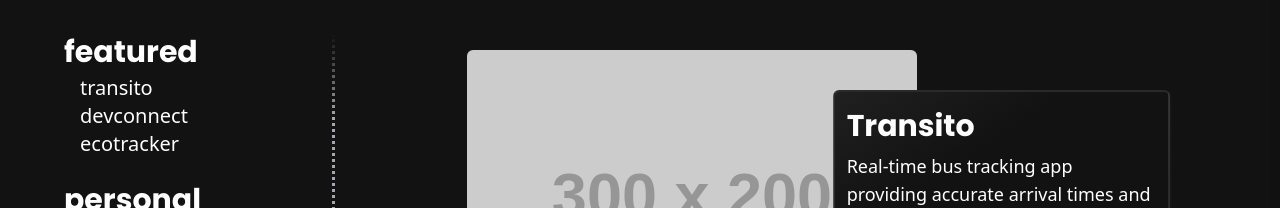
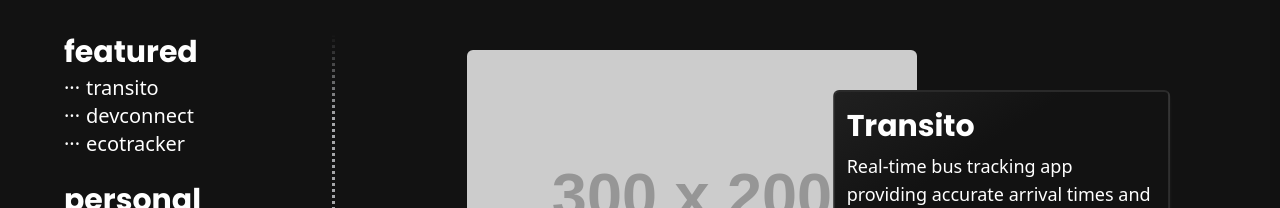
Before and after one commit to TechSupportz/nitish-portfolio, an Astro site: page /projects in a window 1280 px wide. Shown: the part 278-486 px from the top of the page. Built offline with nearby package versions, Linux system fonts and the light colour scheme; Astro itself is replaced by a stand-in of ours; placeholder pictures from the web are drawn by us; a web font is replaced by a local one; what tailwindcss-motion would draw is missing.

Commit message:
⚡ Update ProjectsSidebar to use list elements for project display and adjust styles

```diff
--- a/src/components/project/ProjectsSidebar.tsx
+++ b/src/components/project/ProjectsSidebar.tsx
@@ -44,9 +44,9 @@ const ProjectsSidebar = () => {
                         >
                             {category}
                         </summary>
-                        <div className="pl-4 pt-1">
+                        <ul className="list-['\00B7\00B7\00B7'] pl-4 pt-1">
                             {projectContent[category].map(project => (
-                                <p
+                                <li
                                     key={project.title}
                                     onClick={() =>
                                         scrollToProject(
@@ -54,7 +54,7 @@ const ProjectsSidebar = () => {
                                         )
                                     }
                                     className={cn(
-                                        "cursor-pointer text-balance text-lg font-extralight transition-all duration-300 ease-out xl:text-xl",
+                                        "cursor-pointer text-balance pl-1.5 text-lg font-extralight transition-all duration-300 ease-out xl:text-xl",
                                         {
                                             "font-normal":
                                                 currentProject ===
@@ -63,9 +63,9 @@ const ProjectsSidebar = () => {
                                     )}
                                 >
                                     {project.title.toLowerCase()}
-                                </p>
+                                </li>
                             ))}
-                        </div>
+                        </ul>
                     </details>
                 ),
             )}
```
